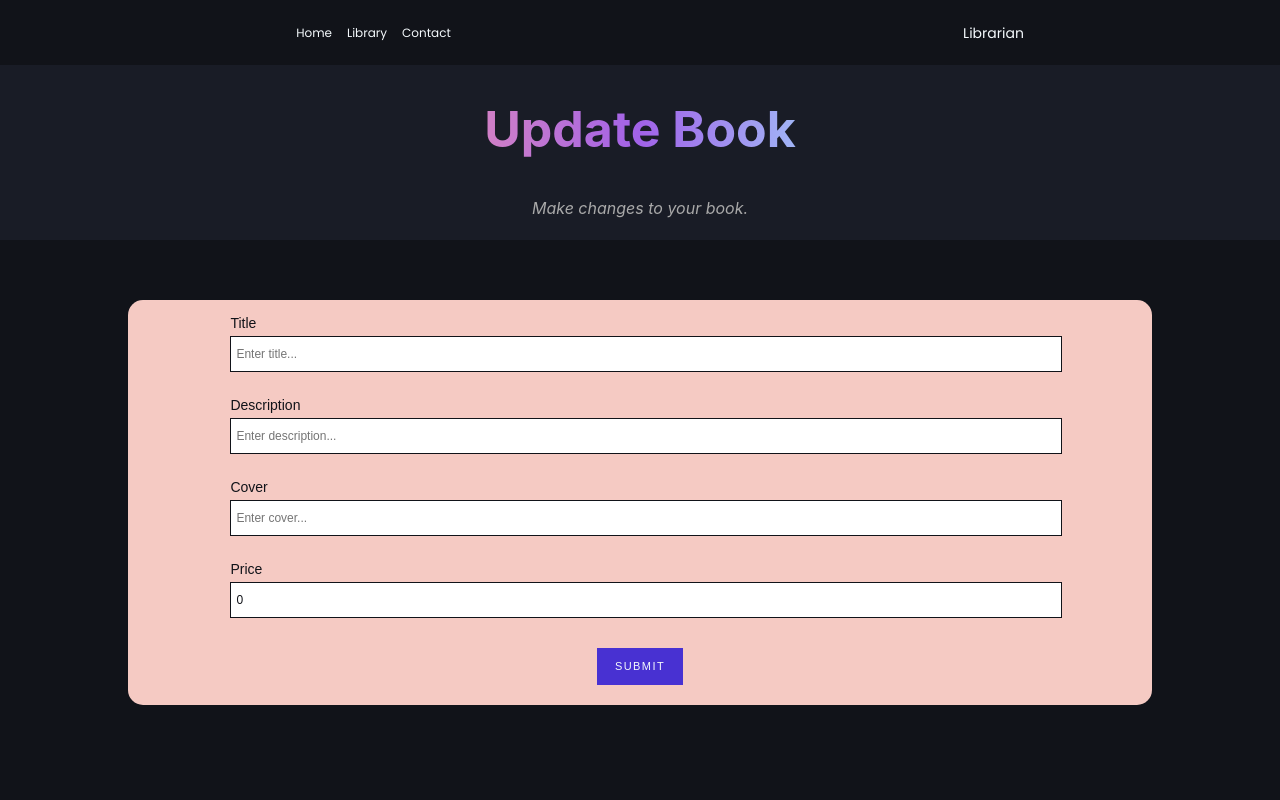
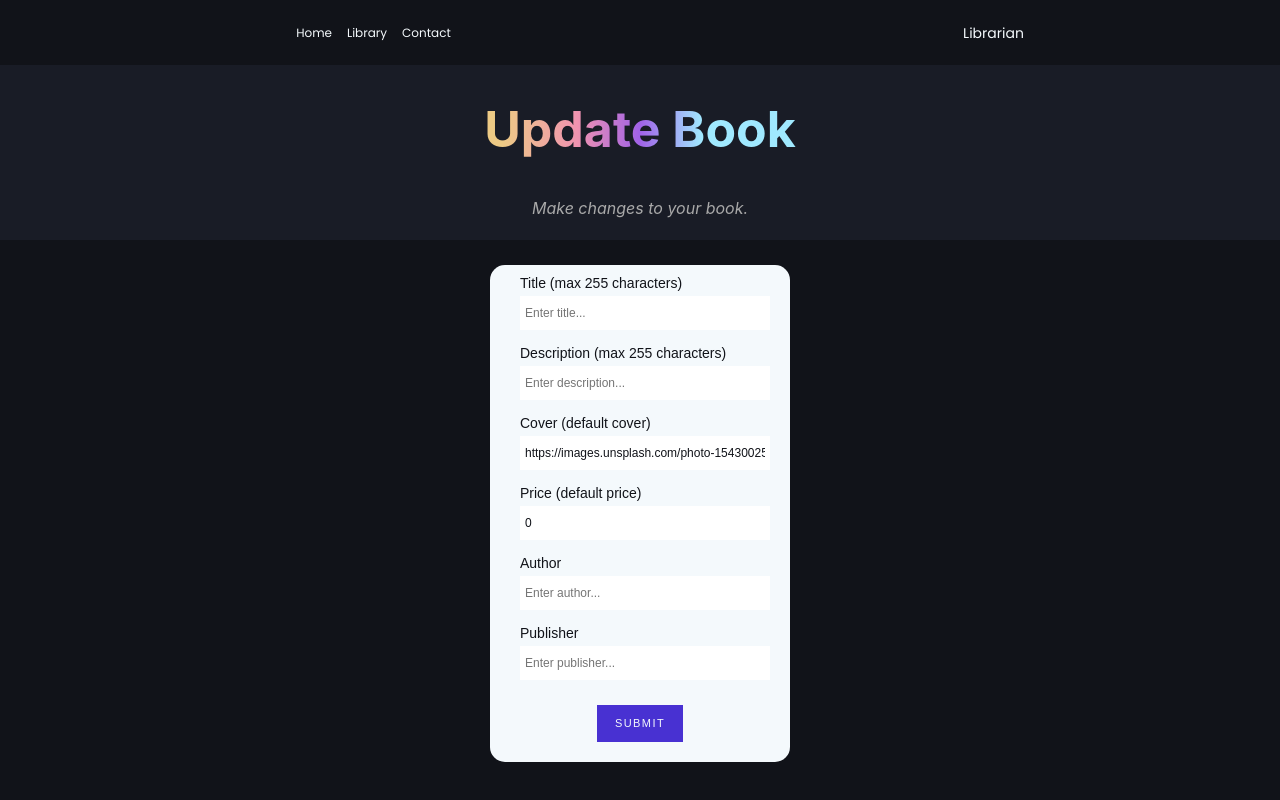
Before and after one commit to danveb/librarian, a React (Create React App) app in the folder client/: page /library/1/update in a window 1280 px wide. Built offline with nearby package versions, Linux system fonts and the light colour scheme; no server answers; a web font is replaced by a local one.

Commit message:
improve postgres schema and continue working on client components/styles.

```diff
--- a/client/src/App.jsx
+++ b/client/src/App.jsx
@@ -4,7 +4,7 @@ import Navbar from "./components/Navbar";
 import Menu from "./components/Menu";
 import Home from "./pages/Home";
 import BookList from "./pages/BookList";
-import Book from "./components/Book";
+import Book from "./pages/Book";
 import Add from "./pages/Add";
 import Update from "./pages/Update";
 import "./App.css";
--- a/client/src/components/BookCover.jsx
+++ b/client/src/components/BookCover.jsx
@@ -9,8 +9,7 @@ const BookCover = ({ book }) => {
                     {book.cover && <img src={book.cover} alt="book cover" />}
                 </Link>
                 <p>{book.title}</p>
-                {/* add later to books table -> editorial */}
-                {/* <p>{book.editorial}</p> */}
+                <span>{book.author}</span>
             </div>
         </>
     )
--- a/client/src/pages/Add.jsx
+++ b/client/src/pages/Add.jsx
@@ -17,11 +17,13 @@ const Add = () => {
         title: "",
         description: "",
         cover: "https://images.unsplash.com/photo-1543002588-bfa74002ed7e?ixlib=rb-4.0.3&ixid=MnwxMjA3fDB8MHxwaG90by1wYWdlfHx8fGVufDB8fHx8&auto=format&fit=crop&w=1974&q=80",
-        price: 0,
+        price: 9.99,
+        author: "",
+        publisher: "",
     });
 
     // destructure formData
-    const { title, description, cover, price } = formData;
+    const { title, description, cover, price, author, publisher } = formData;
 
     // handleChange
     const handleChange = (e) => {
@@ -40,6 +42,8 @@ const Add = () => {
             description,
             cover,
             price: +price,
+            author,
+            publisher,
         };
         try {
             const response = await axios.post(`${API_URL}/api/books`, newBook);
@@ -94,7 +98,7 @@ const Add = () => {
                             />
                         </div>
                         <div className="form-control">
-                            <label htmlFor="price">Price</label>
+                            <label htmlFor="price">Price (default price)</label>
                             <input
                                 id="price"
                                 type="number"
@@ -104,7 +108,30 @@ const Add = () => {
                                 required
                             />
                         </div>
-
+                        <div className="form-control">
+                            <label htmlFor="author">Author</label>
+                            <input
+                                id="author"
+                                type="text"
+                                name="author"
+                                value={author}
+                                onChange={handleChange}
+                                placeholder="Enter author..."
+                                required
+                            />
+                        </div>
+                        <div className="form-control">
+                            <label htmlFor="publisher">Publisher</label>
+                            <input
+                                id="publisher"
+                                type="text"
+                                name="publisher"
+                                value={publisher}
+                                onChange={handleChange}
+                                placeholder="Enter publisher..."
+                                required
+                            />
+                        </div>
                         <button className="btn btn-add">Submit</button>
                     </form>
                 </div>
--- a/client/src/components/Book.jsx
+++ b/client/src/pages/Book.jsx
@@ -3,7 +3,7 @@ import { Link, useLocation } from "react-router-dom";
 import axios from "axios";
 import "../styles/Book.css";
 import { useEffect } from "react";
-import Jumbotron from "./Jumbotron";
+import Jumbotron from "../components/Jumbotron";
 
 const Book = () => {
     const [book, setBook] = useState([]);
@@ -54,7 +54,9 @@ const Book = () => {
                     <Jumbotron title={item.title} text={item.description} />
                     <div className="book">
                         {item.cover && <img src={item.cover} alt="book cover" />}
-                        <span>$ {item.price}</span>
+                        <span>Author: {item.author}</span>
+                        <span>Publisher: {item.publisher}</span>
+                        <span>Price: ${item.price}</span>
                         <button className="btn btn-update"><Link to={`/library/${item.id}/update`}>Update</Link></button>
                     </div>
                 </div>
--- a/client/src/pages/Update.jsx
+++ b/client/src/pages/Update.jsx
@@ -20,12 +20,14 @@ const Update = () => {
     const [formData, setFormData] = useState({
         title: "",
         description: "",
-        cover: "",
-        price: 0
+        cover: "https://images.unsplash.com/photo-1543002588-bfa74002ed7e?ixlib=rb-4.0.3&ixid=MnwxMjA3fDB8MHxwaG90by1wYWdlfHx8fGVufDB8fHx8&auto=format&fit=crop&w=1974&q=80",
+        price: 0,
+        author: "",
+        publisher: "",
     });
 
     // destructure formData
-    const { title, description, cover, price } = formData;
+    const { title, description, cover, price, author, publisher } = formData;
 
     // handleChange
     const handleChange = (e) => {
@@ -44,6 +46,8 @@ const Update = () => {
             description,
             cover,
             price: +price,
+            author,
+            publisher,
         };
         // console.log("updated existing book");
         try {
@@ -64,7 +68,7 @@ const Update = () => {
                 <div className="updateForm__wrapper">
                     <form onSubmit={handleSubmit}>
                         <div className="form-control">
-                            <label htmlFor="title">Title</label>
+                            <label htmlFor="title">Title (max 255 characters)</label>
                             <input
                                 id="title"
                                 type="text"
@@ -75,7 +79,7 @@ const Update = () => {
                             />
                         </div>
                         <div className="form-control">
-                            <label htmlFor="description">Description</label>
+                            <label htmlFor="description">Description (max 255 characters)</label>
                             <input
                                 id="description"
                                 type="text"
@@ -86,7 +90,7 @@ const Update = () => {
                             />
                         </div>
                         <div className="form-control">
-                            <label htmlFor="cover">Cover</label>
+                            <label htmlFor="cover">Cover (default cover)</label>
                             <input
                                 id="cover"
                                 type="text"
@@ -97,13 +101,37 @@ const Update = () => {
                             />
                         </div>
                         <div className="form-control">
-                            <label htmlFor="price">Price</label>
+                            <label htmlFor="price">Price (default price)</label>
                             <input
                                 id="price"
                                 type="number"
                                 name="price"
                                 value={price}
                                 onChange={handleChange}
+                            />
+                        </div>
+                        <div className="form-control">
+                            <label htmlFor="author">Author</label>
+                            <input
+                                id="author"
+                                type="text"
+                                name="author"
+                                value={author}
+                                onChange={handleChange}
+                                placeholder="Enter author..."
+                                required
+                            />
+                        </div>
+                        <div className="form-control">
+                            <label htmlFor="publisher">Publisher</label>
+                            <input
+                                id="publisher"
+                                type="text"
+                                name="publisher"
+                                value={publisher}
+                                onChange={handleChange}
+                                placeholder="Enter publisher..."
+                                required
                             />
                         </div>
                         <button className="btn btn-update">Submit</button>
--- a/client/src/styles/Book.css
+++ b/client/src/styles/Book.css
@@ -10,3 +10,8 @@
 .book img {
     width: 245px;
 }
+
+.book span {
+    font-size: 12px;
+    margin: 8px 0;
+}
--- a/client/src/styles/BookCover.css
+++ b/client/src/styles/BookCover.css
@@ -1,6 +1,6 @@
 .bookCover img{
     width: 250px;
-    margin: 20px 0;
+    margin: 15px 0;
 }
 
 .bookCover a {
@@ -12,3 +12,8 @@
 .bookCover p {
     font-size: 14px;
 }
+
+.bookCover span {
+    font-size: 12px;
+    font-style: italic;
+}
--- a/client/src/styles/Jumbotron.css
+++ b/client/src/styles/Jumbotron.css
@@ -3,11 +3,11 @@
     flex-direction: column;
     justify-content: center;
     align-items: center;
+    background-color: var(--raisin-black);
 }
 
 .jumbotron__wrapper {
-    width: 100%;
-    background-color: var(--raisin-black);
+    max-width: 600px;
     text-align: center;
 }
 
--- a/client/src/styles/Update.css
+++ b/client/src/styles/Update.css
@@ -1,12 +1,12 @@
 .updateForm {
-    height: calc(100vh - 299px);
+    width: 100%;
 }
 
 .updateForm__wrapper {
-    width: 80%;
+    max-width: 300px;
     margin: 0 auto;
     border-radius: 15px;
-    background-color: var(--baby-pink);
+    background-color: var(--alice-blue);
 }
 
 form {
@@ -15,11 +15,11 @@ form {
     justify-content: center;
     align-items: center;
     font-family: "Quicksand", sans-serif;
-    margin-top: 60px;
+    margin-top: 25px;
 }
 
 .form-control {
-    margin: 10px 0;
+    margin: 5px 0;
     width: 80%;
 }
 
@@ -28,12 +28,13 @@ form {
     color: var(--rich-black);
     font-size: 14px;
     margin: 5px 0;
+
 }
 
 .form-control input {
     line-height: 1em;
     outline: 0;
-    border: 1px solid var(--rich-black);
+    border: none;
     padding: 10px 5px;
     width: 100%;
     font-size: 12px;
```
Also changed, not shown: 2 other files (tests, documents, lock files or other folders).
